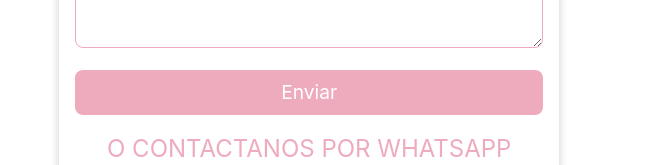
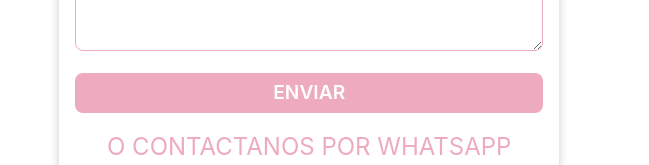
Before and after one commit to JoaquinDilernia/Bahala, a React (Vite) app: page /contacto in a window 1280 px wide. Shown: the part 600-765 px from the top of the page, without its empty margins (8-657 px from the left). Built offline with nearby package versions, Linux system fonts and the light colour scheme.

Commit message:
modal para formulario

```diff
--- a/src/components/Contacto/Contacto.css
+++ b/src/components/Contacto/Contacto.css
@@ -49,25 +49,29 @@ textarea:focus{
 }
 
 .btn-enviar-form{
-    width: 100%;
-    padding: 0.5rem;
-    border: none;
-    border-radius: 0.5rem;
-    background-color: #EEABBE;
-    color: #fff;
-    font-size: 1.2rem;
-    cursor: pointer;
-    transition: all 0.2s ease-in-out;
-    -webkit-transition: all 0.2s ease-in-out;
-    -moz-transition: all 0.2s ease-in-out;
-    -ms-transition: all 0.2s ease-in-out;
-    -o-transition: all 0.2s ease-in-out;
+    width: 100% !important;
+    padding: 0.5rem !important;
+    border: none !important;
+    border-radius: 0.5rem !important;
+    background-color: #EEABBE !important;
+    color: #fff     !important;
+    font-size: 1.2rem !important;
+    cursor: pointer !important;
+    transition: all 0.2s ease-in-out    !important;
+    -webkit-transition: all 0.2s ease-in-out    !important;
+    -moz-transition: all 0.2s ease-in-out    !important;
+    -ms-transition: all 0.2s ease-in-out    !important;
+    -o-transition: all 0.2s ease-in-out    !important;
+    -webkit-border-radius: 0.5rem !important;
+    -moz-border-radius: 0.5rem !important;
+    -ms-border-radius: 0.5rem !important;
+    -o-border-radius: 0.5rem !important;
 }
 
 .btn-enviar-form:hover{
-    background-color: #fff;
-    color: #EEABBE;
-    border: 1px solid #EEABBE;
+    background-color: #fff !important;
+    color: #EEABBE !important;
+    border: 1px solid #EEABBE !important;
 }
 
 .titulo-wpp{
--- a/src/components/Contacto/Contacto.jsx
+++ b/src/components/Contacto/Contacto.jsx
@@ -1,15 +1,21 @@
 import React from 'react'
 import './Contacto.css'
+import Modal from '../Modal/Modal'
+import useModal from '../hooks/useModal'
+
+import { Button} from "@chakra-ui/react";
 
 import { motion } from 'framer-motion'
 
 
 const Contacto = () => {
+  const [isOpenModal6, openModal6, closeModal6] = useModal()
+
   return (
     <>
-     <motion.h1 initial={{ scale: 0.1 }} animate={{ scale: 1 }} transition={{ duration: 0.5 }} className='titulo'>Contacto</motion.h1>
+    <motion.h1 initial={{ scale: 0.1 }} animate={{ scale: 1 }} transition={{ duration: 0.5 }} className='titulo'>Contacto</motion.h1>
     <motion.div initial={{ scale: 0.1 }} animate={{ scale: 1 }} transition={{ duration: 0.8 }} className="contacto">
-    <form target="_blank" action="https://formsubmit.co/jdilernia99@gmail.com" method="POST">
+    <form >
       <div className="form-group">
         <label htmlFor="nombre">Nombre</label>
         <input type="text" name="nombre" id="nombre" placeholder="Nombre" />
@@ -23,7 +29,11 @@ const Contacto = () => {
         <textarea name="mensaje" id="mensaje" cols="30" rows="10" placeholder="Mensaje"></textarea>
       </div>
       <div className="form-group">
-        <input className='btn-enviar-form' type="submit" value="Enviar" />
+        <Button className='btn-enviar-form'  onClick={openModal6} > ENVIAR</Button>
+        <Modal isOpen={isOpenModal6}>
+          <h1 className='titulo-modal'>MENSAJE ENVIADO</h1>
+          <p className='parrafo-modal'>Gracias por contactarnos, te responderemos a la brevedad</p>
+        </Modal>
       </div>
 
       <div className='form-group'>
```
